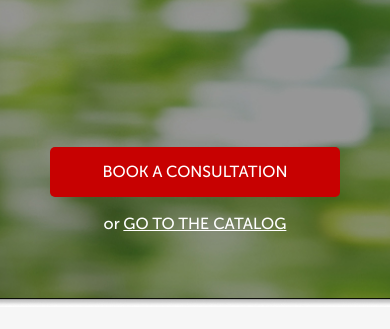
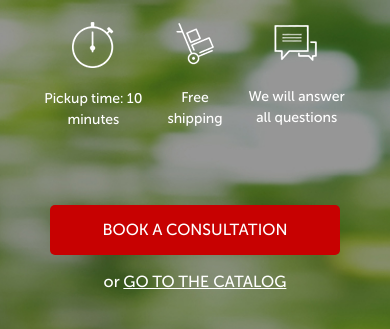
Before and after one commit to reandres/Pulse, a plain HTML site: page src/index.html in a window 390 px wide. Shown: the part 343-672 px from the top of the page. Drawn offline with nearby package versions, Linux system fonts and the light colour scheme; files whose address does not match are found by name.

Commit message:
changed adopted 575px

```diff
--- a/src/sass/base/_media.sass
+++ b/src/sass/base/_media.sass
@@ -88,7 +88,12 @@
                 font-size: 20px
                 text-align: center
             &__icons
-                display: none
+                display: flex
+                justify-content: space-around
+                align-items: center
+                margin: 0 auto
+                margin-top: 25px
+                width: 305px
             .header
                 display: flex
                 flex-direction: column
@@ -105,7 +110,7 @@
                 width: 290px
             .button_main
                 display: block
-                margin-top: 150px
+                margin-top: 75px
             &__link
                 display: block
                 margin: 0 auto
```
Also changed, not shown: src/css/style.min.css, 1 other file.
